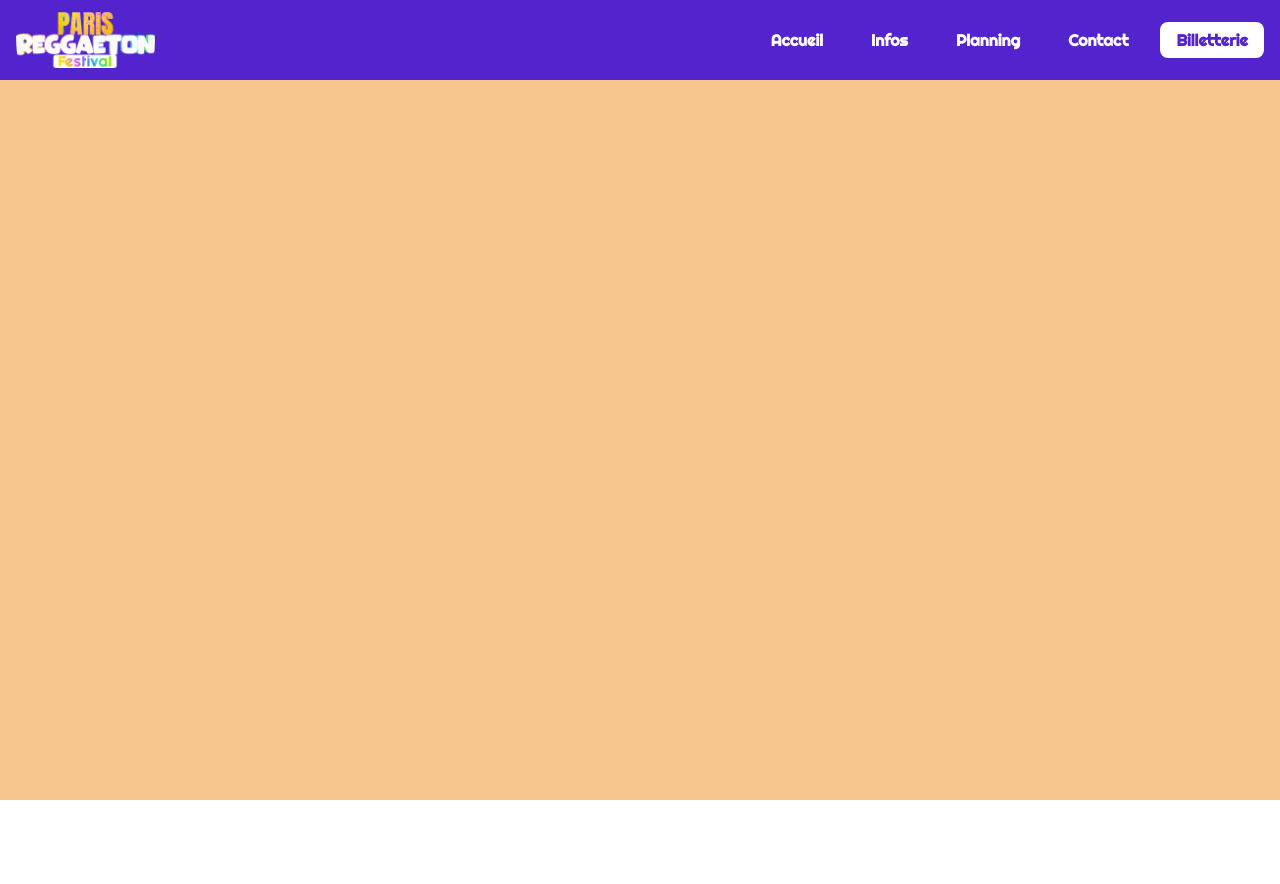
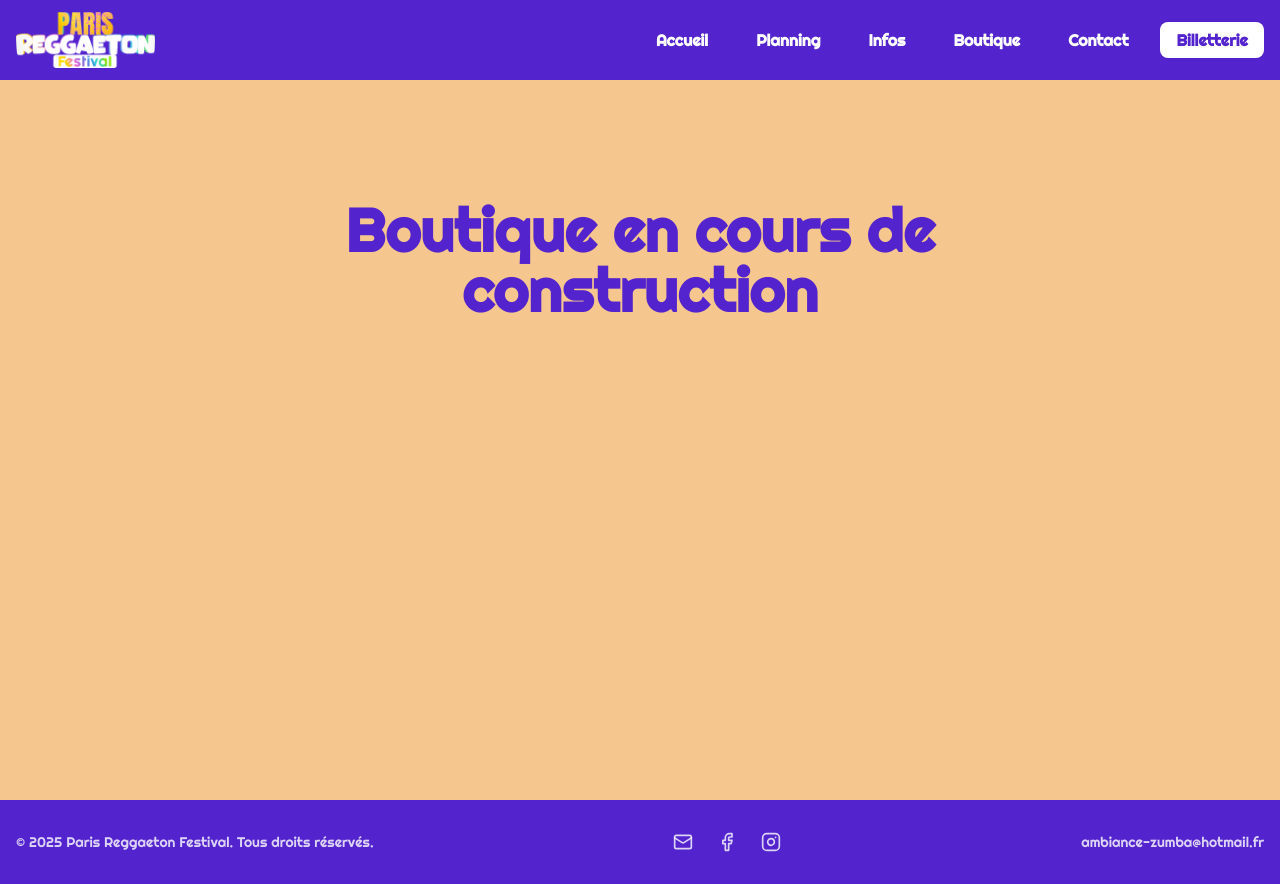
Before and after one commit to vbachele/ParisReggaetonFestival, a React (Vite) app: page /boutique in a window 1280 px wide. Before the commit the page ends 800 px from the top, so only its background shows below. Built offline with nearby package versions, Linux system fonts and the light colour scheme; grey boxes are pictures that could not be loaded.

Commit message:
feat: adding boutique in progress

```diff
--- a/src/App.tsx
+++ b/src/App.tsx
@@ -6,6 +6,7 @@ import Tickets from './pages/Tickets';
 import Contact from './pages/Contact';
 import { Header } from './components/Header';
 import ScrollToTop from './components/ScrollToTop';
+import Boutique from './pages/Boutique';
 
 const App = () => {
   return (
@@ -16,8 +17,9 @@ const App = () => {
         <main>
           <Routes>
             <Route path="/" element={<Home />} />
+            <Route path="/planning" element={<Planning />} />
             <Route path="/info" element={<Info />} />
-            <Route path="/planning" element={<Planning />} />
+            <Route path="/boutique" element={<Boutique />} />
             <Route path="/contact" element={<Contact />} />
             <Route path="/tickets" element={<Tickets />} />
           </Routes>
--- a/src/components/header/DesktopHeader.tsx
+++ b/src/components/header/DesktopHeader.tsx
@@ -19,8 +19,9 @@ export const DesktopHeader = () => {
       </div>
       <div className="flex items-center space-x-4 ml-auto">
         <Link to="/" className={`px-4 py-2 rounded-lg transition-all ${isActive('/') ? 'text-white font-bold' : 'text-white font-semibold hover:text-[#9964FF]'}`}>Accueil</Link>
+        <Link to="/planning" className={`px-4 py-2 rounded-lg transition-all ${isActive('/planning') ? 'text-white font-bold' : 'text-white font-semibold hover:text-[#9964FF]'}`}>Planning</Link>
         <Link to="/info" className={`px-4 py-2 rounded-lg transition-all ${isActive('/info') ? 'text-white font-bold' : 'text-white font-semibold hover:text-[#9964FF]'}`}>Infos</Link>
-        <Link to="/planning" className={`px-4 py-2 rounded-lg transition-all ${isActive('/planning') ? 'text-white font-bold' : 'text-white font-semibold hover:text-[#9964FF]'}`}>Planning</Link>
+        <Link to="/boutique" className={`px-4 py-2 rounded-lg transition-all ${isActive('/boutique') ? 'text-white font-bold' : 'text-white font-semibold hover:text-[#9964FF]'}`}>Boutique</Link>
         <Link to="/contact" className={`px-4 py-2 rounded-lg transition-all ${isActive('/contact') ? 'text-white font-bold' : 'text-white font-semibold hover:text-[#9964FF]'}`}>Contact</Link>
         <Link
           to={links.internal.tickets}
--- a/src/components/header/MobileHeader.tsx
+++ b/src/components/header/MobileHeader.tsx
@@ -11,8 +11,9 @@ export const MobileHeader = () => {
 
   const menuItems = [
     { label: 'Accueil', to: '/' },
+    { label: 'Planning', to: '/planning' },
     { label: 'Infos', to: '/info' },
-    { label: 'Planning', to: '/planning' },
+    { label: 'Boutique', to: '/boutique' },
     { label: 'Contact', to: '/contact' },
   ];
 
--- a/src/components/home/HeroSection.tsx
+++ b/src/components/home/HeroSection.tsx
@@ -22,16 +22,16 @@ const HeroSection = () => {
       <div className="absolute left-0 right-0 bottom-[20%] md:bottom-[10%] px-4 w-full">
         <div className="container mx-auto">
           <div className="flex justify-center ">
-            <div className="flex flex-col md:flex-row gap-4 items-center w-full md:w-auto md:max-w-2xl mx-auto px-4 py-6 bg-white/70 backdrop-blur-md rounded-2xl shadow-lg border border-white/40">
+            <div className="flex flex-col md:flex-row gap-4 items-center w-full md:w-auto md:max-w-2xl mx-auto px-4 py-6  md:bg-white/70 md:backdrop-blur-md md:rounded-2xl md:shadow-lg md:border md:border-white/40">
               <Link
                 to={links.internal.tickets}
-                className="w-full md:w-auto bg-text-primary text-white text-xl md:text-2xl font-bold px-10 py-3 md:py-5 rounded-2xl transition-all inline-flex items-center justify-center gap-3 transform hover:scale-105"
+                className="w-full md:w-auto bg-text-primary text-white text-xl md:text-2xl font-bold px-10 py-4 md:py-5 rounded-2xl transition-all inline-flex items-center justify-center gap-3 transform hover:scale-105"
               >
                 BILLETTERIE
               </Link>
               <Link
                 to={links.internal.planning}
-                className="w-full md:w-auto bg-white text-black text-xl md:text-2xl font-bold px-10 py-3 md:py-5 rounded-2xl transition-all inline-flex items-center justify-center gap-3 transform hover:scale-105"
+                className="w-full md:w-auto bg-white text-black text-xl md:text-2xl font-bold px-10 py-4 md:py-5 rounded-2xl transition-all inline-flex items-center justify-center gap-3 transform hover:scale-105"
               >
                 PLANNING
               </Link>
--- a/src/config/links.ts
+++ b/src/config/links.ts
@@ -10,7 +10,8 @@ export const links = {
   internal: {
     lineup: "#lineup",
     planning: "/planning",
-    tickets: "/tickets"
+    tickets: "/tickets",
+    boutique: "/boutique"
   }
 } as const;
 
--- /dev/null
+++ b/src/pages/Boutique.tsx
@@ -0,0 +1,28 @@
+import { Layout } from '@/components/Layout';
+
+const Boutique = () => {
+  return (
+    <Layout>
+      <div className="min-h-screen flex flex-col items-center justify-center bg-background-primary px-4">
+        <div className="flex flex-col items-center justify-center w-full max-w-2xl py-16">
+        <h1 className="text-text-primary text-4xl md:text-6xl font-extrabold font-title text-center mb-8 leading-tight">
+            Boutique en cours de construction
+          </h1>
+          <video
+            src="/videos/work_in_progress.mp4"
+            autoPlay
+            loop
+            muted
+            playsInline
+            className="w-48 h-48 object-contain mb-6 drop-shadow-xl"
+          />
+
+          <p className="text-white text-xl md:text-2xl font-bold font-body text-center mb-8">
+          </p>
+        </div>
+      </div>
+    </Layout>
+  );
+};
+
+export default Boutique;
--- a/src/pages/Info.tsx
+++ b/src/pages/Info.tsx
@@ -47,7 +47,7 @@ const Info = () => {
             </div>
           </div>
         </div>
-        <div className="md:hidden relative w-full pt-20 h-[48vh]">
+        <div className="md:hidden relative w-full pt-20 h-[60vh]">
           <img
             src="/cover_Mobile_Raggaeton_Festival.png"
             alt="Paris Reggaeton Festival Information"
```
Also changed, not shown: 2 other files (tests, documents, lock files or other folders).
